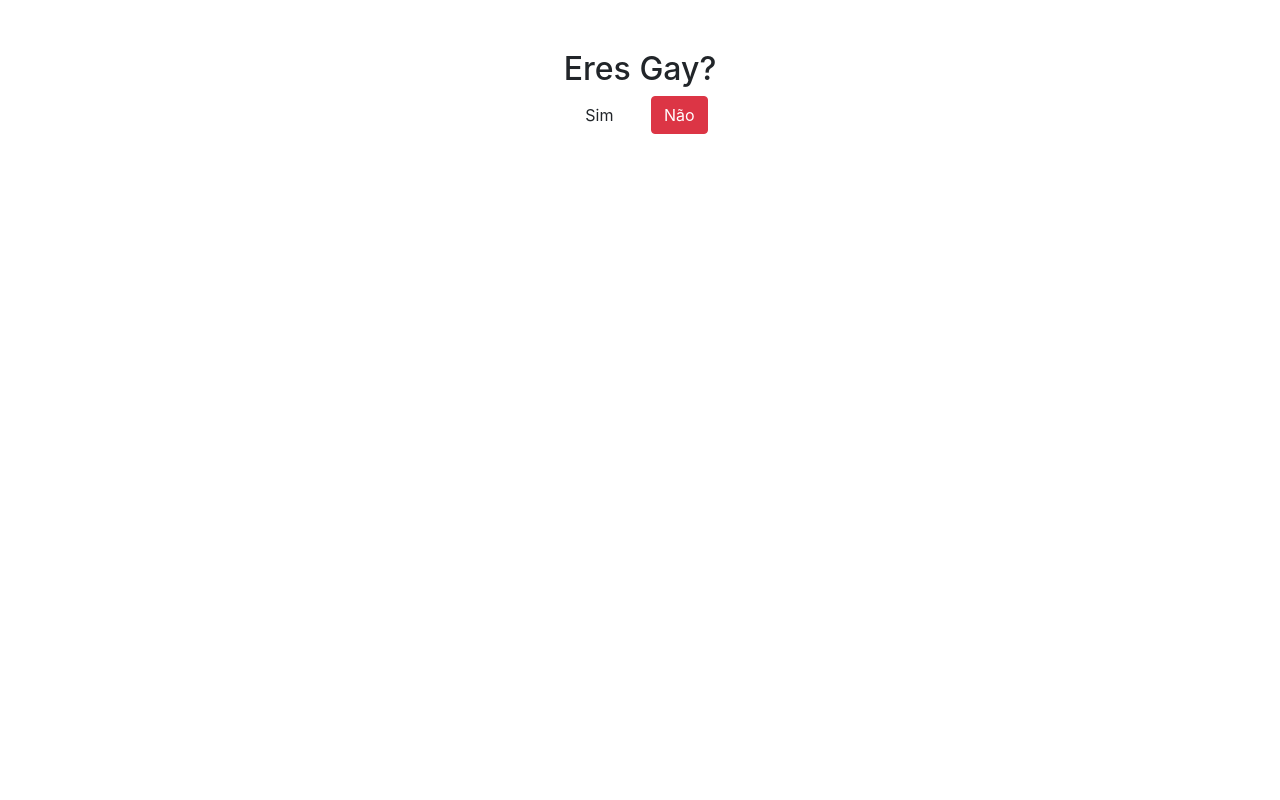
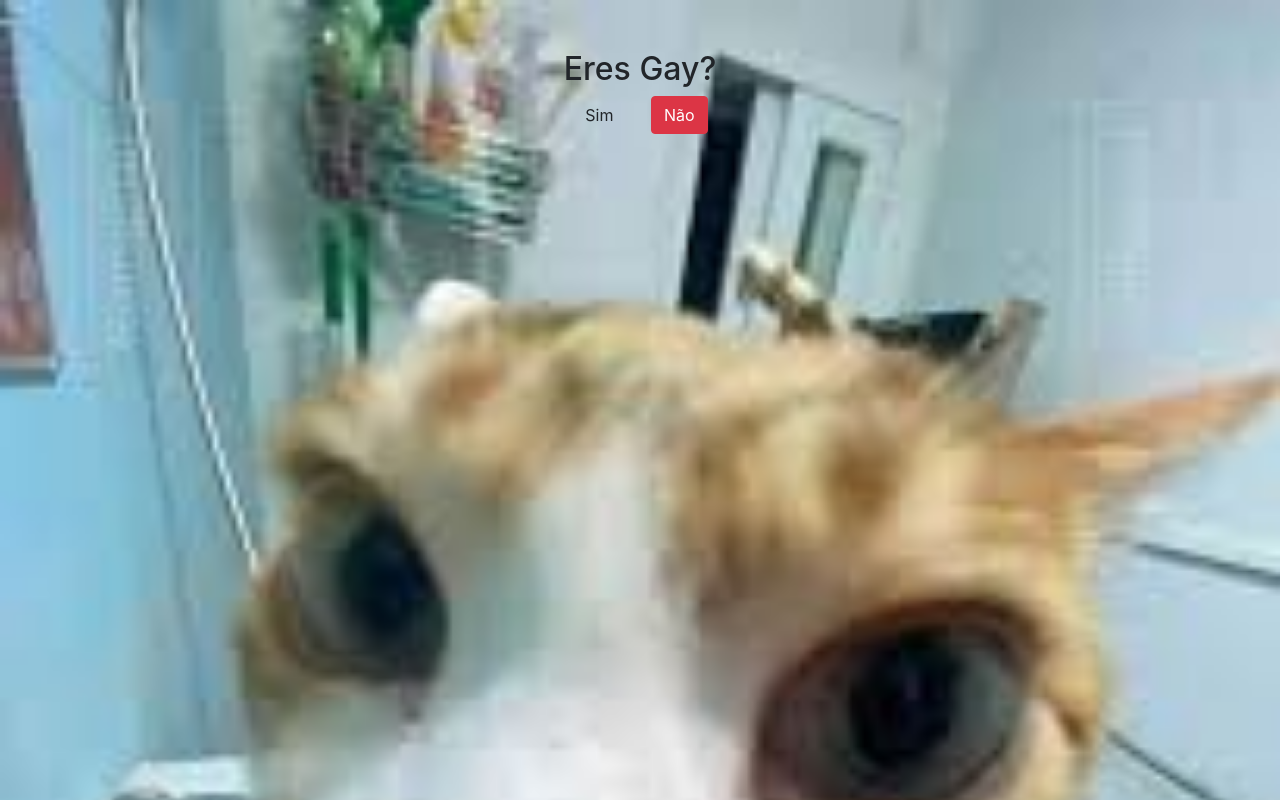
Before and after one commit to rictos2023/caite, a plain HTML site: page index.html in a window 1280 px wide. Drawn offline with nearby package versions, Linux system fonts and the light colour scheme.

Commit message:
Update index.html

```diff
--- a/index.html
+++ b/index.html
@@ -6,7 +6,7 @@
   <title>Quer namorar comigo?</title>
   <link rel="stylesheet" href="https://stackpath.bootstrapcdn.com/bootstrap/4.5.2/css/bootstrap.min.css">
   <style>
-body { background-image: url('gatobrabo.png'); /* Substitua 'caminho/para/sua/imagem.jpg' pelo caminho da sua imagem */ background-size: cover; /* Para cobrir toda a área do corpo */ background-repeat: no-repeat; /* Para evitar a repetição da imagem */ }
+body { background-image: url('images (74).jpeg'); /* Substitua 'caminho/para/sua/imagem.jpg' pelo caminho da sua imagem */ background-size: cover; /* Para cobrir toda a área do corpo */ background-repeat: no-repeat; /* Para evitar a repetição da imagem */ }
     .container {
       text-align: center;
       margin-top: 50px;
```
